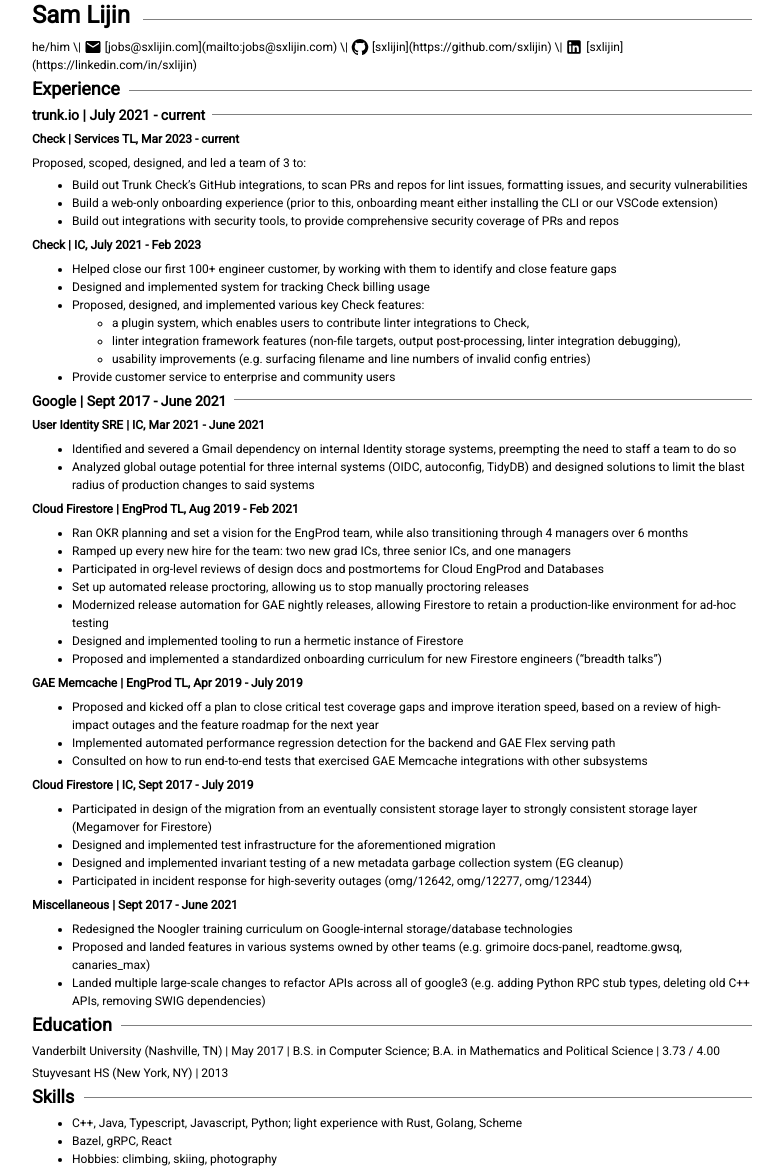
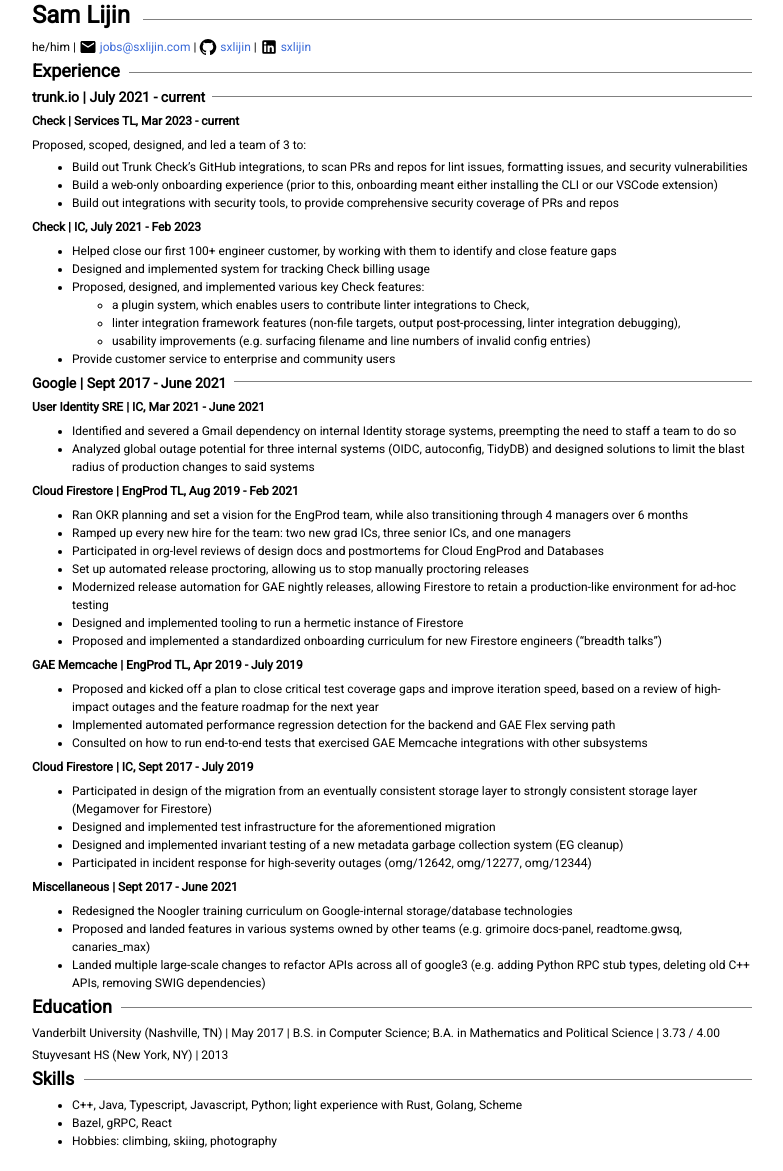
Before and after one commit to sxlijin/sxlijin.github.io, a Jekyll site: the page built from resume.md, in a window 1280 px wide. Shown: the whole page, without its empty margins (248-1031 px from the left). Built offline with Jekyll 4.4.1, drawn with Linux system fonts in a browser that asks for light colours; some of the changed lines change nothing that is shown.

Commit message:
resume: more layout fix

```diff
--- a/resume.md
+++ b/resume.md
@@ -6,13 +6,16 @@
 # Sam Lijin
 
 <p>
-he/him \|
+he/him
+|
 <svg class="icon" viewBox="0 0 24 24"><path d="M20 4H4c-1.1 0-1.99.9-1.99 2L2 18c0 1.1.9 2 2 2h16c1.1 0 2-.9 2-2V6c0-1.1-.9-2-2-2zm0 4-8 5-8-5V6l8 5 8-5v2z"></path></svg>
-[jobs@sxlijin.com](mailto:jobs@sxlijin.com) \|
+<a href="mailto:jobs@sxlijin">jobs@sxlijin.com</a>
+|
 <svg class="icon" viewBox="0 0 24 24"><path d="M12 1.27a11 11 0 00-3.48 21.46c.55.09.73-.28.73-.55v-1.84c-3.03.64-3.67-1.46-3.67-1.46-.55-1.29-1.28-1.65-1.28-1.65-.92-.65.1-.65.1-.65 1.1 0 1.73 1.1 1.73 1.1.92 1.65 2.57 1.2 3.21.92a2 2 0 01.64-1.47c-2.47-.27-5.04-1.19-5.04-5.5 0-1.1.46-2.1 1.2-2.84a3.76 3.76 0 010-2.93s.91-.28 3.11 1.1c1.8-.49 3.7-.49 5.5 0 2.1-1.38 3.02-1.1 3.02-1.1a3.76 3.76 0 010 2.93c.83.74 1.2 1.74 1.2 2.94 0 4.21-2.57 5.13-5.04 5.4.45.37.82.92.82 2.02v3.03c0 .27.1.64.73.55A11 11 0 0012 1.27"></path></svg>
-[sxlijin](https://github.com/sxlijin) \|
+<a href="https://github.com/sxlijin">sxlijin</a>
+|
 <svg class="icon" viewBox="0 0 24 24"><path d="M19 3a2 2 0 0 1 2 2v14a2 2 0 0 1-2 2H5a2 2 0 0 1-2-2V5a2 2 0 0 1 2-2h14m-.5 15.5v-5.3a3.26 3.26 0 0 0-3.26-3.26c-.85 0-1.84.52-2.32 1.3v-1.11h-2.79v8.37h2.79v-4.93c0-.77.62-1.4 1.39-1.4a1.4 1.4 0 0 1 1.4 1.4v4.93h2.79M6.88 8.56a1.68 1.68 0 0 0 1.68-1.68c0-.93-.75-1.69-1.68-1.69a1.69 1.69 0 0 0-1.69 1.69c0 .93.76 1.68 1.69 1.68m1.39 9.94v-8.37H5.5v8.37h2.77z"></path></svg>
-[sxlijin](https://linkedin.com/in/sxlijin)
+<a href="https://linked.com/in/sxlijin">sxlijin</a>
 </p>
 
 ## Experience
```
